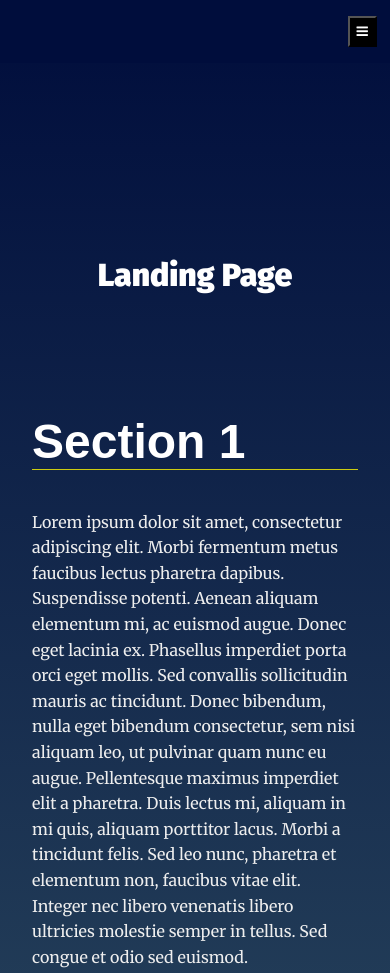
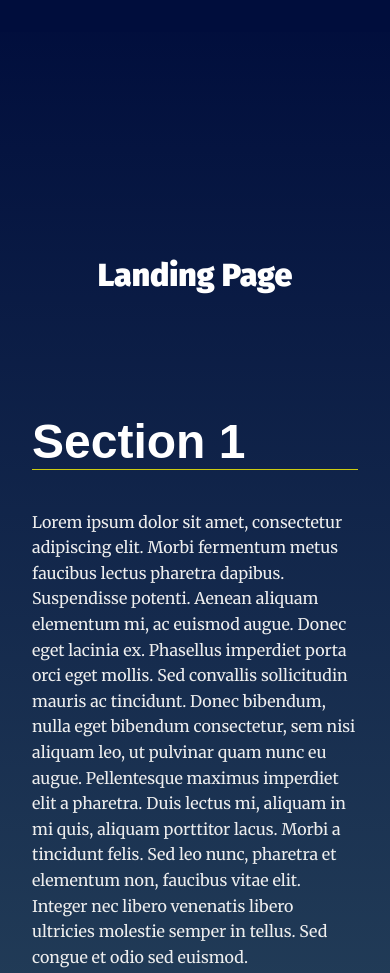
Before and after one commit to eyobel7k/landging_page, a plain HTML site: page index.html in a window 390 px wide. Shown: the top 973 px of the page. Drawn offline with Linux system fonts and the light colour scheme.

Commit message:
fix(index.html):remove button

```diff
--- a/index.html
+++ b/index.html
@@ -19,7 +19,6 @@
   <header class="page__header">
 
     <nav class="navbar__menu">
-      <button id=" navbtn"onclick="humburgerMenu()"> <i class="fa fa-bars"id='humberger'></i></button>
       <!-- Navigation starts as empty UL that will be populated with JS -->
       <ul id="navbar__list"class="menu"></ul>
     </nav>
```
